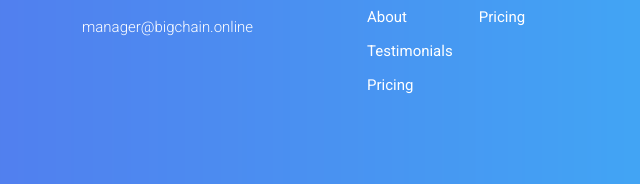
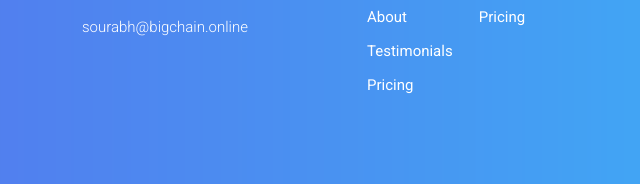
Before and after one commit to SouravM10/Bigchain, a plain HTML site: page index.html in a window 1280 px wide. Shown: the part 5975-6159 px from the top of the page, 0-640 px from the left. Drawn offline with Linux system fonts and the light colour scheme.

Commit message:
Update index.html

```diff
--- a/index.html
+++ b/index.html
@@ -657,7 +657,7 @@ https://templatemo.com/tm-570-chain-app-dev
 
               700119</p>
 
-            <p><a href="#">manager@bigchain.online</a></p>
+            <p><a href="#">sourabh@bigchain.online</a></p>
           </div>
         </div>
         <div class="col-lg-3">
```
